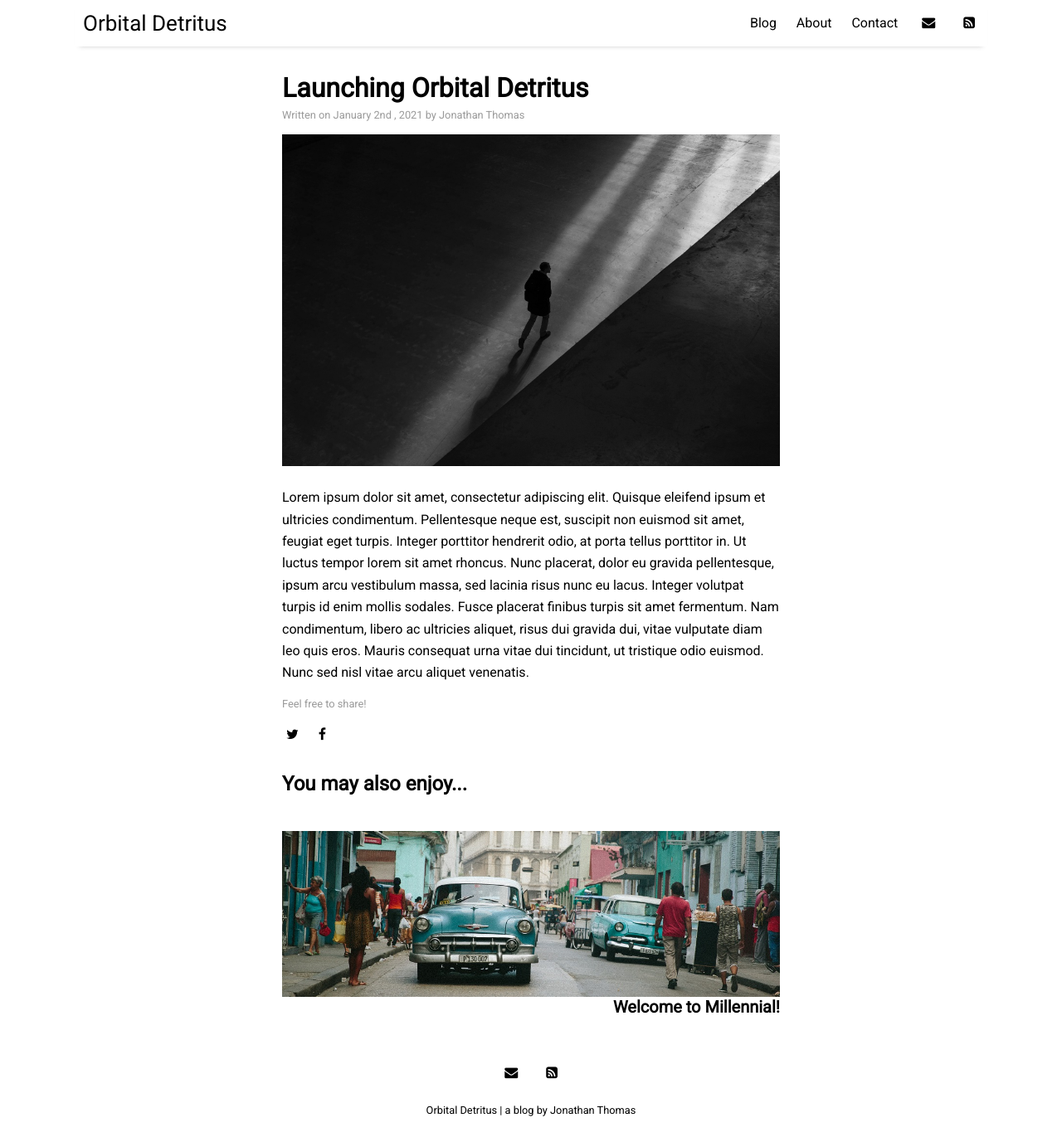
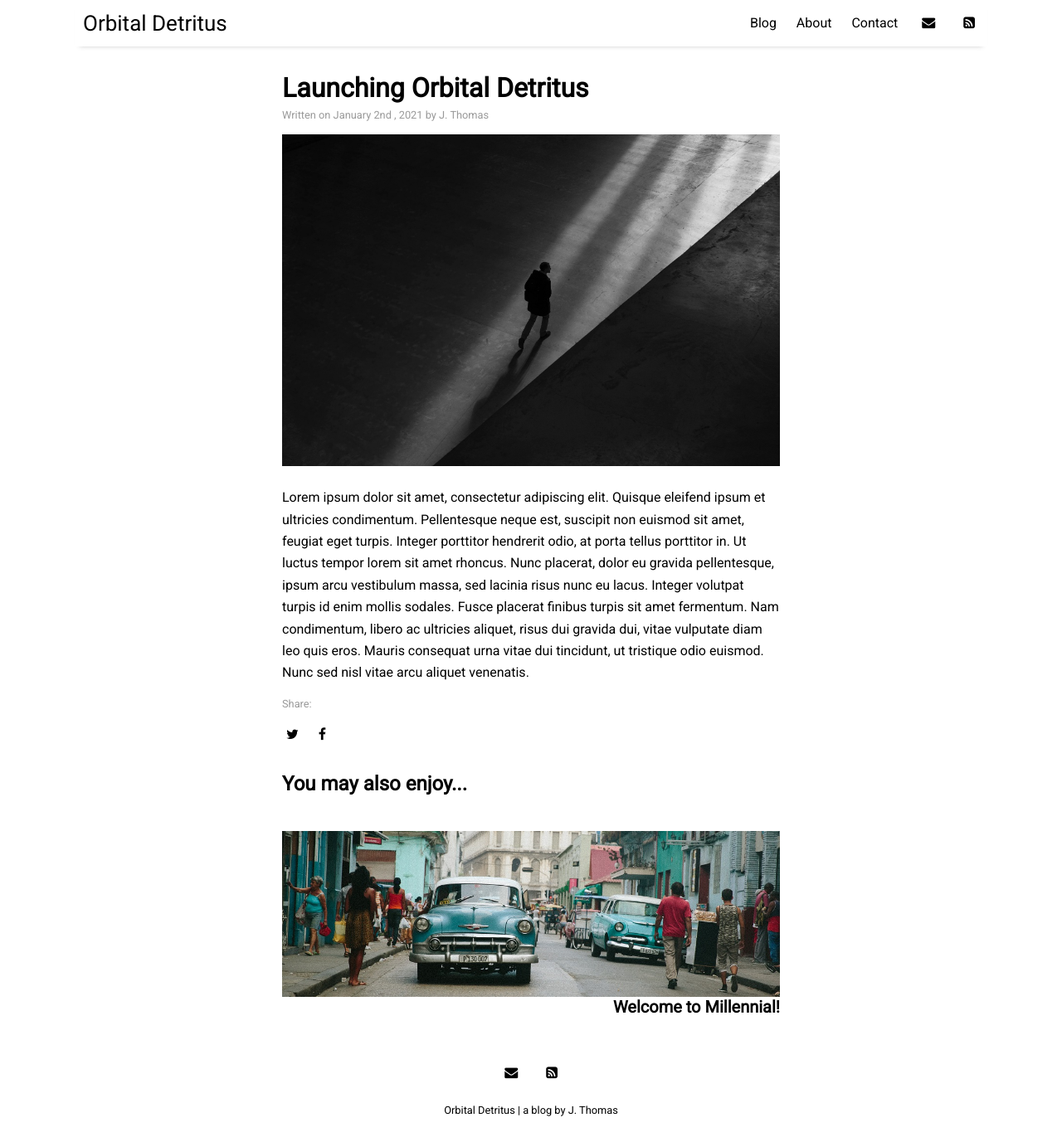
Before and after one commit to orbitaldetritus/orbitaldetritus.github.io, a Jekyll site: the page built from _posts/2021-01-02-launching-orbital-detritus.md, in a window 1280 px wide and 1377 px high. Shown: the whole window at 83% size. Built offline with Jekyll 4.4.1, drawn with Linux system fonts in a browser that asks for light colours; nearby versions of some CDN libraries.

Commit message:
update config file

```diff
--- a/_config.yml
+++ b/_config.yml
@@ -16,7 +16,7 @@ sass:
 # Customise atom feed settings (this is where Jekyll-Feed gets configuration information)
 title:		           "Orbital Detritus"
 description:	       "a blog"
-author:              "Jonathan Thomas"
+author:              "J. Thomas"
 
 # RSS 2.0 can be used instead of Atom by uncommenting following two lines
 #feed:
--- a/_data/settings.yml
+++ b/_data/settings.yml
@@ -22,7 +22,7 @@ pagination:
   next_page: 'Newer'
   previous_page: 'Older'
 
-sharing_button_prompt: 'Feel free to share!'
+sharing_button_prompt: 'Share:'
 
 related_posts: 'You may also enjoy...'
 
```
Also changed, not shown: _posts/2016-10-10-getting-started.md (+1 -1 lines), _posts/2021-01-02-launching-orbital-detritus.md (+1 -1 lines).
